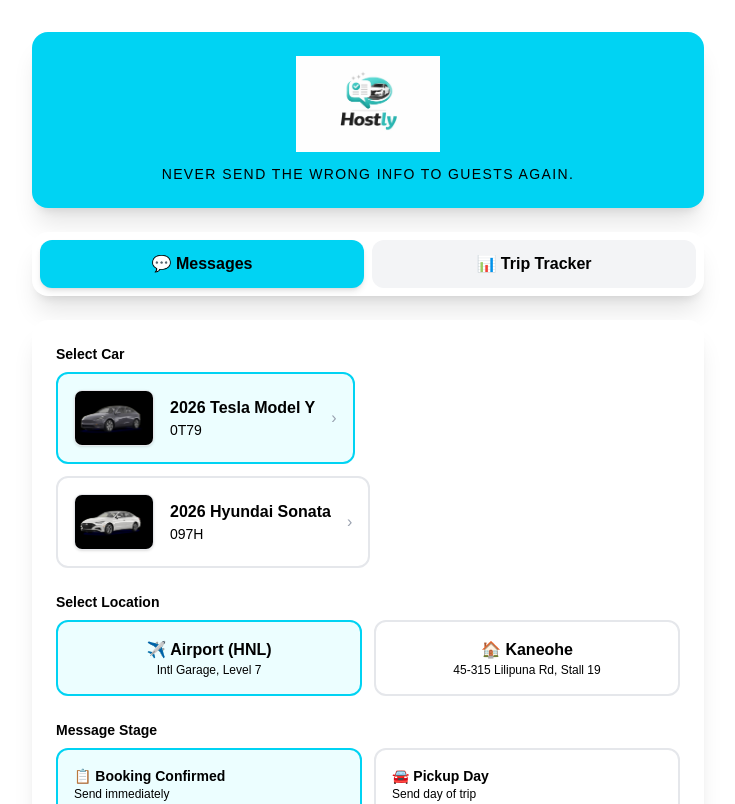
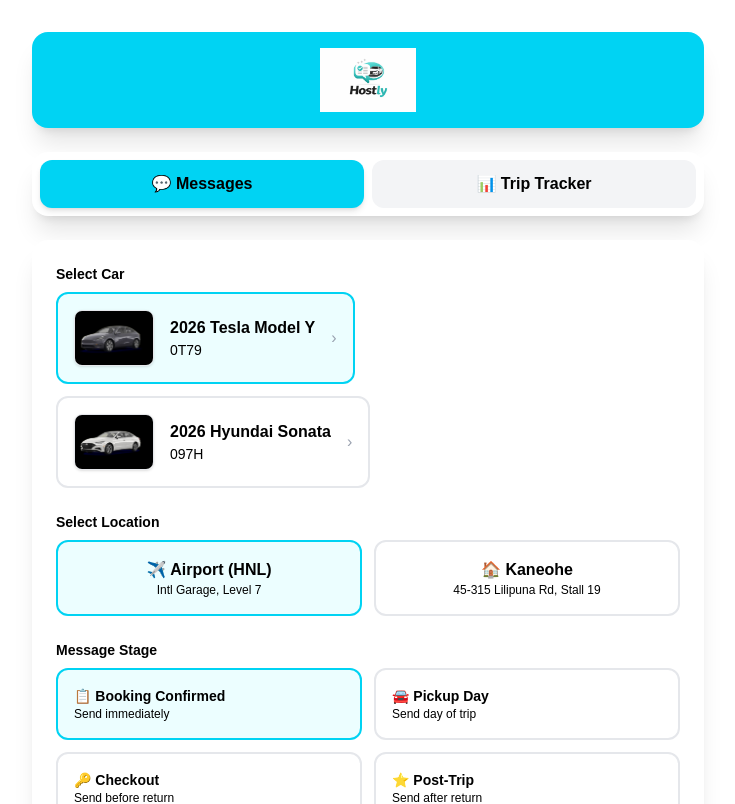
Before and after one commit to alfbot808/turo-message-app, a Next.js app: page / in a window 1280 px wide. Shown: the top 804 px of the page, without its empty margins (272-1007 px from the left). Built offline with nearby package versions, Linux system fonts and the light colour scheme.

Commit message:
Header: logo only, remove slogan text

```diff
--- a/src/app/page.tsx
+++ b/src/app/page.tsx
@@ -220,9 +220,8 @@
     <main className="min-h-screen p-4 md:p-8">
       <div className="max-w-2xl mx-auto">
         {/* Header */}
-        <div className="bg-cyan-400 rounded-2xl shadow-xl p-6 mb-6 text-center">
-          <img src="/logo.jpg" alt="Hostly" className="h-24 mx-auto mb-3" />
-          <p className="text-black text-sm font-medium uppercase tracking-widest">Never send the wrong info to guests again.</p>
+        <div className="bg-cyan-400 rounded-2xl shadow-xl p-4 mb-6 flex justify-center items-center">
+          <img src="/logo.jpg" alt="Hostly" className="h-16 w-auto" />
         </div>
 
         {/* Tab Navigation */}
```
